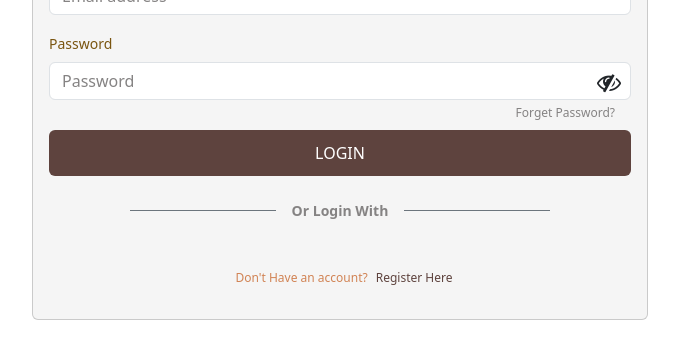
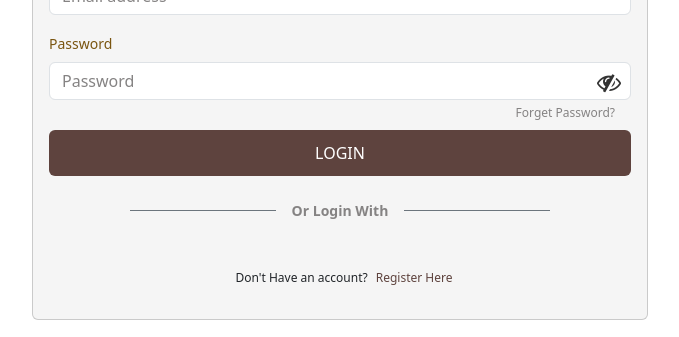
Before and after one commit to pujalakhe/CourseRecom-Frontend-, an Angular app: page /login in a window 1280 px wide. Shown: the part 248-585 px from the top of the page, without its empty margins (300-979 px from the left). Built offline with nearby package versions, Linux system fonts and the light colour scheme.

Commit message:
feat:add new color variable

```diff
--- a/src/variable.scss
+++ b/src/variable.scss
@@ -37,6 +37,7 @@
   --border-radius-sm: 8px;
   --border-radius-xs: 6px;
   --border-radius-m: 12px;
+  --border-radius-l: 20px;
   --border-radius-xl: 28px;
   // gaps
   --gap-xxs: 4px;
@@ -49,9 +50,10 @@
   /**/
   --color-primary: #e1b16a;
   --color-primary-bg: #f5e9d7;
+  --color-secondary-bg: #f5f5f5;
   //text-color
   --color-text-white: #fff;
-  --color-text-light: #d18354;
+  --color-text-orange: #d18354;
   /*Error colors*/
   --color-error: #ff2300;
   --color-error-bg: #f9dede;
@@ -64,6 +66,7 @@
   --color-button-disabled: #ececec;
   /*Grayscale colors*/
   --color-headers: #6a3600;
+  --color-headers-weak: #333;
   --color-grayscale-body: #8c6396;
   --color-line: #e1b16a;
   --color-placeholder: #7a5510;
@@ -75,6 +78,8 @@
   --color-border-bottom: #d4d4d5;
   --color-grayscale-input: #858383;
   --color-border-line: #dedede;
+  // *box-shadow*/
+  --box-shadow-1: 1px 8px 10px 2px;
   /*Frame Colors*/
   --color-frame-bg: #f8f8f8;
   --color-frame-card: #fefefe;
```
